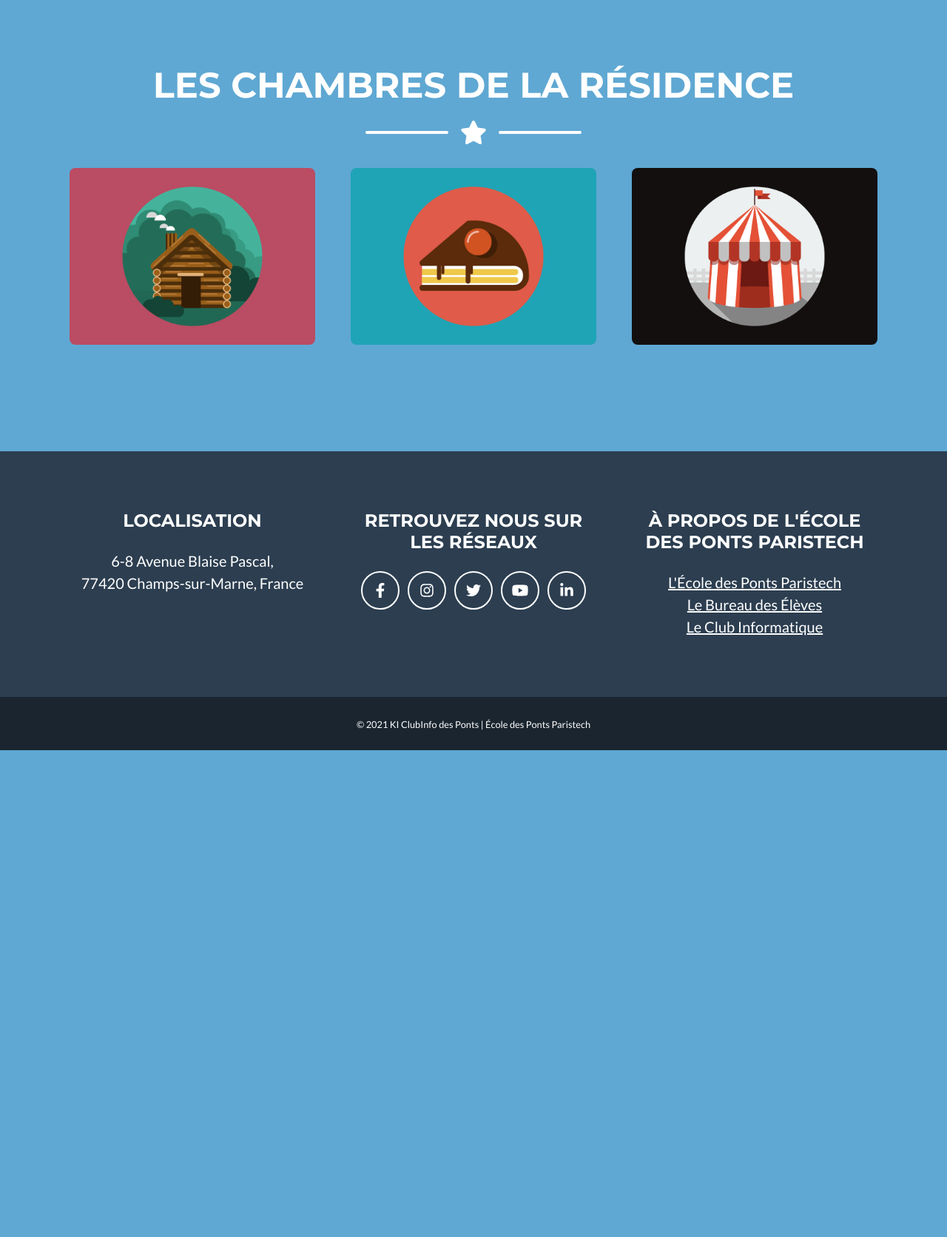
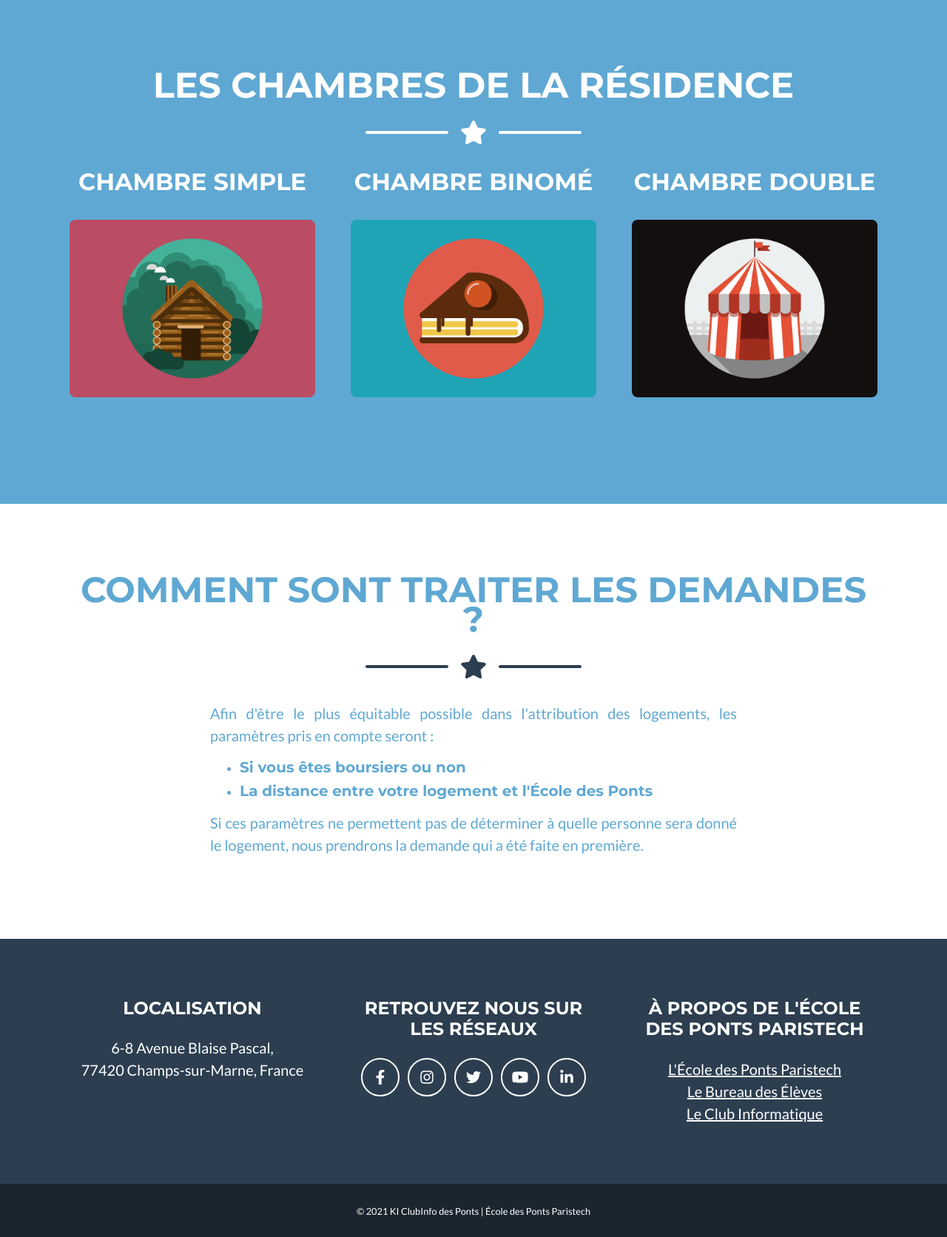
Before and after one commit to KIClubinfo/admissibles.enpc.org, a PHP site: page / in a window 1280 px wide. Shown: the part 1334-3006 px from the top of the page at 74% size. Before the commit the page ends 2348 px from the top, so only its background shows below. Run offline with PHP 8.4, Linux system fonts and the light colour scheme.

Commit message:
Ajout d'une section d'information sur le traitement des demandes

```diff
--- a/php/index.php
+++ b/php/index.php
@@ -61,6 +61,7 @@
                 <div class="row justify-content-center">
                     <!-- Portfolio Item 1-->
                     <div class="col-md-6 col-lg-4 mb-5">
+                        <h2 class="text-center text-uppercase text-white mb-0" style="padding-bottom:2rem">Chambre Simple</h2>
                         <div class="portfolio-item mx-auto" data-toggle="modal" data-target="#portfolioModal1">
                             <div class="portfolio-item-caption d-flex align-items-center justify-content-center h-100 w-100">
                                 <div class="portfolio-item-caption-content text-center text-white"><i class="fas fa-plus fa-3x"></i></div>
@@ -70,6 +71,7 @@
                     </div>
                     <!-- Portfolio Item 2-->
                     <div class="col-md-6 col-lg-4 mb-5">
+                        <h2 class="text-center text-uppercase text-white mb-0" style="padding-bottom:2rem">Chambre Binomé</h2>
                         <div class="portfolio-item mx-auto" data-toggle="modal" data-target="#portfolioModal2">
                             <div class="portfolio-item-caption d-flex align-items-center justify-content-center h-100 w-100">
                                 <div class="portfolio-item-caption-content text-center text-white"><i class="fas fa-plus fa-3x"></i></div>
@@ -79,12 +81,37 @@
                     </div>
                     <!-- Portfolio Item 3-->
                     <div class="col-md-6 col-lg-4 mb-5">
+                        <h2 class="text-center text-uppercase text-white mb-0" style="padding-bottom:2rem">Chambre Double</h2>
                         <div class="portfolio-item mx-auto" data-toggle="modal" data-target="#portfolioModal3">
                             <div class="portfolio-item-caption d-flex align-items-center justify-content-center h-100 w-100">
                                 <div class="portfolio-item-caption-content text-center text-white"><i class="fas fa-plus fa-3x"></i></div>
                             </div>
                             <img class="img-fluid" src="assets/img/portfolio/circus.png" alt="..." />
                         </div>
+                    </div>
+                </div>
+            </div>
+        </section>
+        <!-- Informations Section-->
+        <section class="page-section text-secondary mb-0" id="about">
+            <div class="container">
+                <!-- Informations Section Heading-->
+                <h2 class="page-section-heading text-center text-uppercase text-secondary">Comment sont traiter les demandes ?</h2>
+                <!-- Icon Divider-->
+                <div class="divider-custom">
+                    <div class="divider-custom-line"></div>
+                    <div class="divider-custom-icon"><i class="fas fa-star"></i></div>
+                    <div class="divider-custom-line"></div>
+                </div>
+                <!-- Informations Section Content-->
+                <div class="row justify-content-center">
+                    <div class="col-lg-8">
+                        <p class="lead" style="text-align: justify">Afin d'être le plus équitable possible dans l'attribution des logements, les paramètres pris en compte seront :</p>
+                        <ul style="">
+                            <li><h5>Si vous êtes boursiers ou non<h5></li>
+                            <li><h5>La distance entre votre logement et l'École des Ponts</h5></li>
+                        </ul>
+                        <p class="lead" style="text-align: justify">Si ces paramètres ne permettent pas de déterminer à quelle personne sera donné le logement, nous prendrons la demande qui a été faite en première.</p>
                     </div>
                 </div>
             </div>
```
